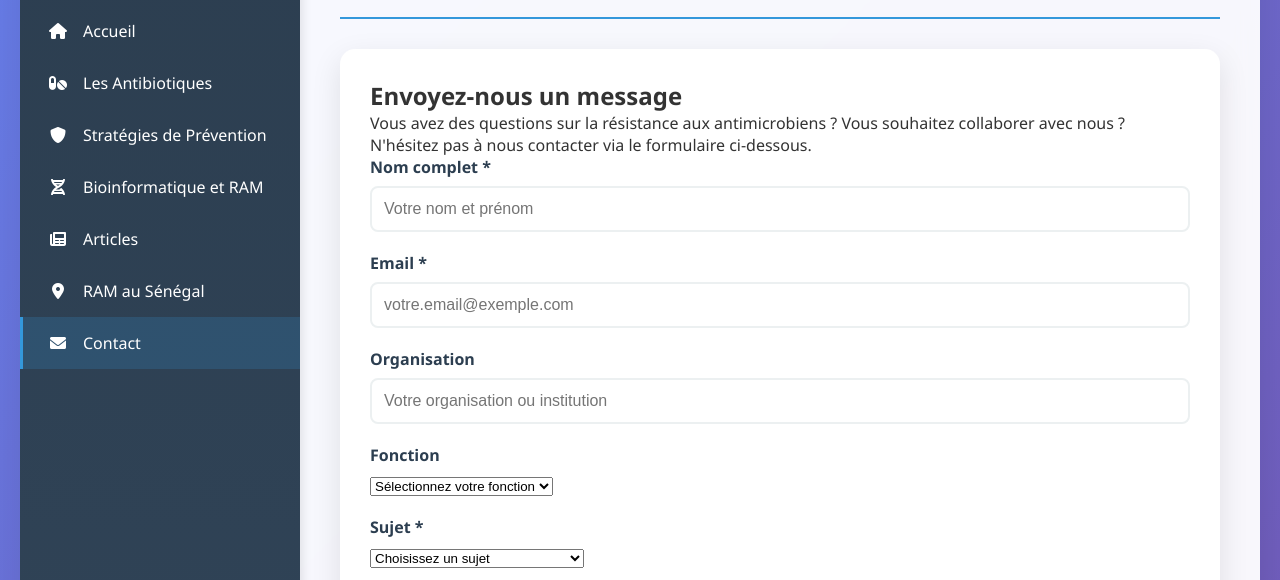
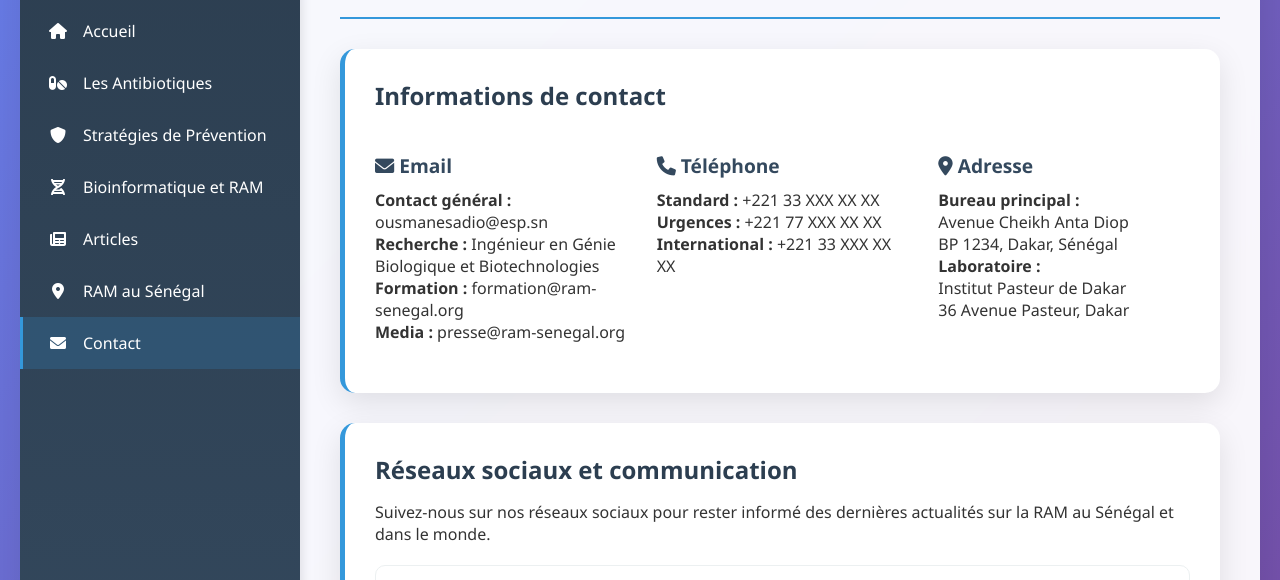
Before and after one commit to Osadio95/amr_senegal, a plain HTML site: page contact.html in a window 1280 px wide. Shown: the part 152-732 px from the top of the page. Drawn offline with Linux system fonts and the light colour scheme.

Commit message:
Update contact.html

```diff
--- a/contact.html
+++ b/contact.html
@@ -33,75 +33,6 @@
             <div class="page-header">
                 <h1>Contact</h1>
                 <p>Nous contacter pour plus d'informations sur la RAM</p>
-            </div>
-
-            <div class="contact-form">
-                <h2>Envoyez-nous un message</h2>
-                <p>Vous avez des questions sur la résistance aux antimicrobiens ? Vous souhaitez collaborer avec nous ? N'hésitez pas à nous contacter via le formulaire ci-dessous.</p>
-
-                <form onsubmit="handleFormSubmit(event)">
-                    <div class="form-group">
-                        <label for="nom">Nom complet *</label>
-                        <input type="text" id="nom" name="nom" required placeholder="Votre nom et prénom">
-                    </div>
-
-                    <div class="form-group">
-                        <label for="email">Email *</label>
-                        <input type="email" id="email" name="email" required placeholder="votre.email@exemple.com">
-                    </div>
-
-                    <div class="form-group">
-                        <label for="organisation">Organisation</label>
-                        <input type="text" id="organisation" name="organisation" placeholder="Votre organisation ou institution">
-                    </div>
-
-                    <div class="form-group">
-                        <label for="fonction">Fonction</label>
-                        <select id="fonction" name="fonction">
-                            <option value="">Sélectionnez votre fonction</option>
-                            <option value="medecin">Médecin</option>
-                            <option value="pharmacien">Pharmacien</option>
-                            <option value="biologiste">Biologiste médical</option>
-                            <option value="veterinaire">Vétérinaire</option>
-                            <option value="chercheur">Chercheur</option>
-                            <option value="etudiant">Étudiant</option>
-                            <option value="journaliste">Journaliste</option>
-                            <option value="autre">Autre</option>
-                        </select>
-                    </div>
-
-                    <div class="form-group">
-                        <label for="sujet">Sujet *</label>
-                        <select id="sujet" name="sujet" required>
-                            <option value="">Choisissez un sujet</option>
-                            <option value="information-generale">Information générale sur la RAM</option>
-                            <option value="collaboration-recherche">Collaboration de recherche</option>
-                            <option value="formation">Formation et éducation</option>
-                            <option value="surveillance">Surveillance et données</option>
-                            <option value="publication">Soumission d'article</option>
-                            <option value="partenariat">Partenariat institutionnel</option>
-                            <option value="media">Demande média</option>
-                            <option value="autre">Autre</option>
-                        </select>
-                    </div>
-
-                    <div class="form-group">
-                        <label for="message">Message *</label>
-                        <textarea id="message" name="message" rows="6" required placeholder="Décrivez votre demande ou question en détail..."></textarea>
-                    </div>
-
-                    <div class="form-group">
-                        <label>
-                            <input type="checkbox" required>
-                            J'accepte que mes données soient utilisées pour répondre à ma demande *
-                        </label>
-                    </div>
-
-                    <button type="submit" class="btn">
-                        <i class="fas fa-paper-plane"></i>
-                        Envoyer le message
-                    </button>
-                </form>
             </div>
 
             <div class="card">
```
